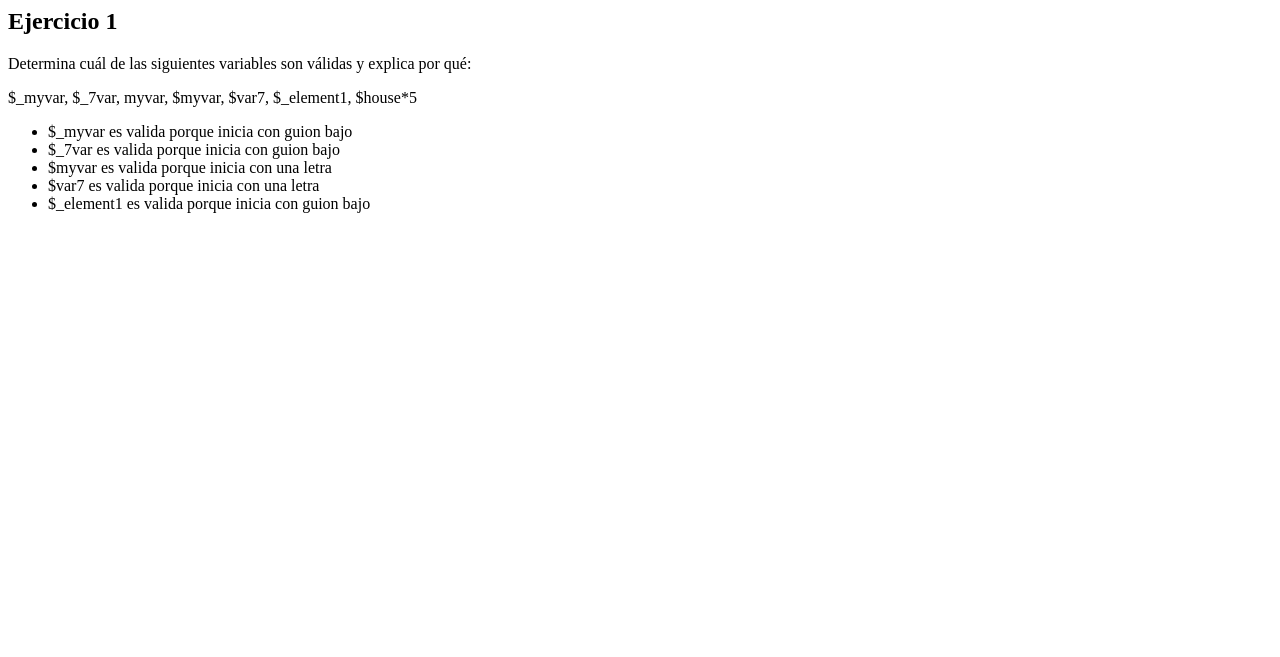
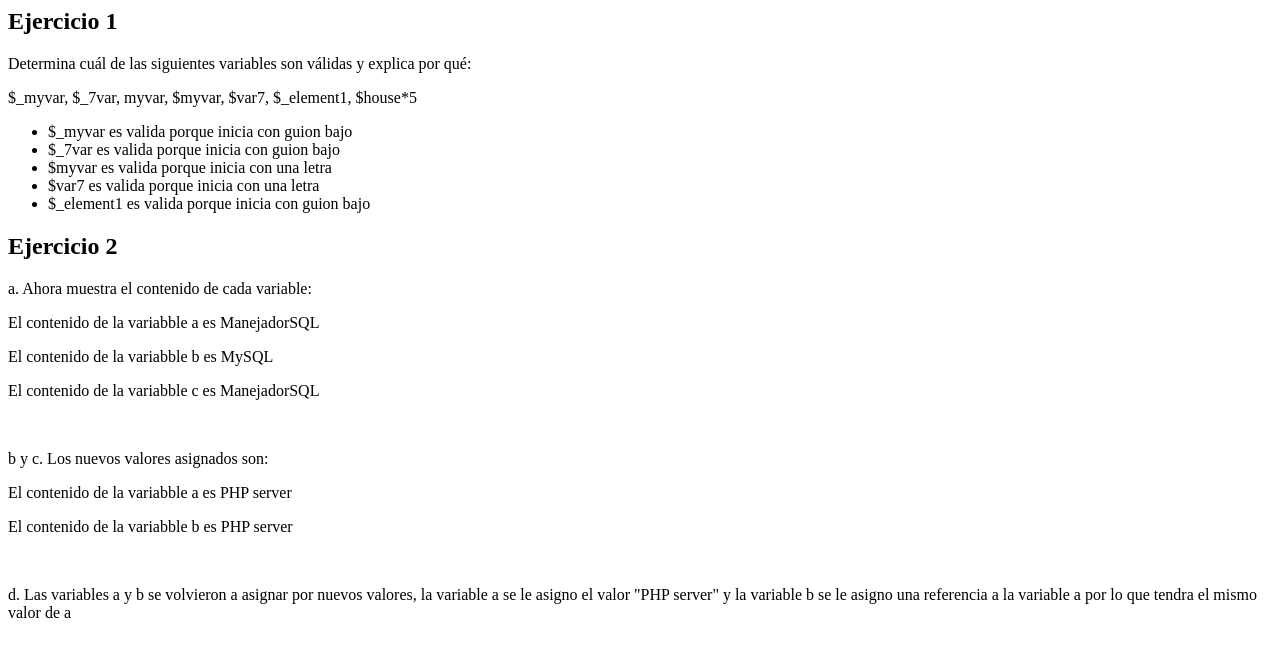
Before and after one commit to michel080502/tecweb, a PHP site: page / in a window 1280 px wide. Shown: the top 657 px of the page. Run offline with PHP 8.4, Linux system fonts and the light colour scheme.

Commit message:
ejercicio 2 agregado

```diff
--- /dev/null
+++ b/practicas/p03/ejercicio2.php
@@ -0,0 +1,23 @@
+<?php
+$a = "ManejadorSQL";
+$b = 'MySQL';
+$c = &$a;
+
+echo '<h2> Ejercicio 2 </h2>';
+echo '<p>a. Ahora muestra el contenido de cada variable:</p>';
+echo "<p>El contenido de la variabble a es $a </p>";
+echo "<p>El contenido de la variabble b es $b </p>";
+echo "<p>El contenido de la variabble c es $c</p>";
+
+$a = 'PHP server';
+$b = &$a;
+
+echo '<br>';
+echo '<p>b y c. Los nuevos valores asignados son:</p>';
+echo "<p>El contenido de la variabble a es $a </p>";
+echo "<p>El contenido de la variabble b es $b </p>";
+
+echo '<br>';
+echo '<p>d. Las variables a y b se volvieron a asignar por nuevos valores, la variable a se le asigno el valor "PHP server"
+y la variable b se le asigno una referencia a la variable a por lo que tendra el mismo valor de a</p>';
+?>
--- a/practicas/p03/index.php
+++ b/practicas/p03/index.php
@@ -26,6 +26,8 @@
     echo '<li> $var7 es valida porque inicia con una letra </li>';
     echo '<li> $_element1 es valida porque inicia con guion bajo </li>';
     echo '</ul>';
+
+    include 'ejercicio2.php'
     ?>
 </body>
 
```
